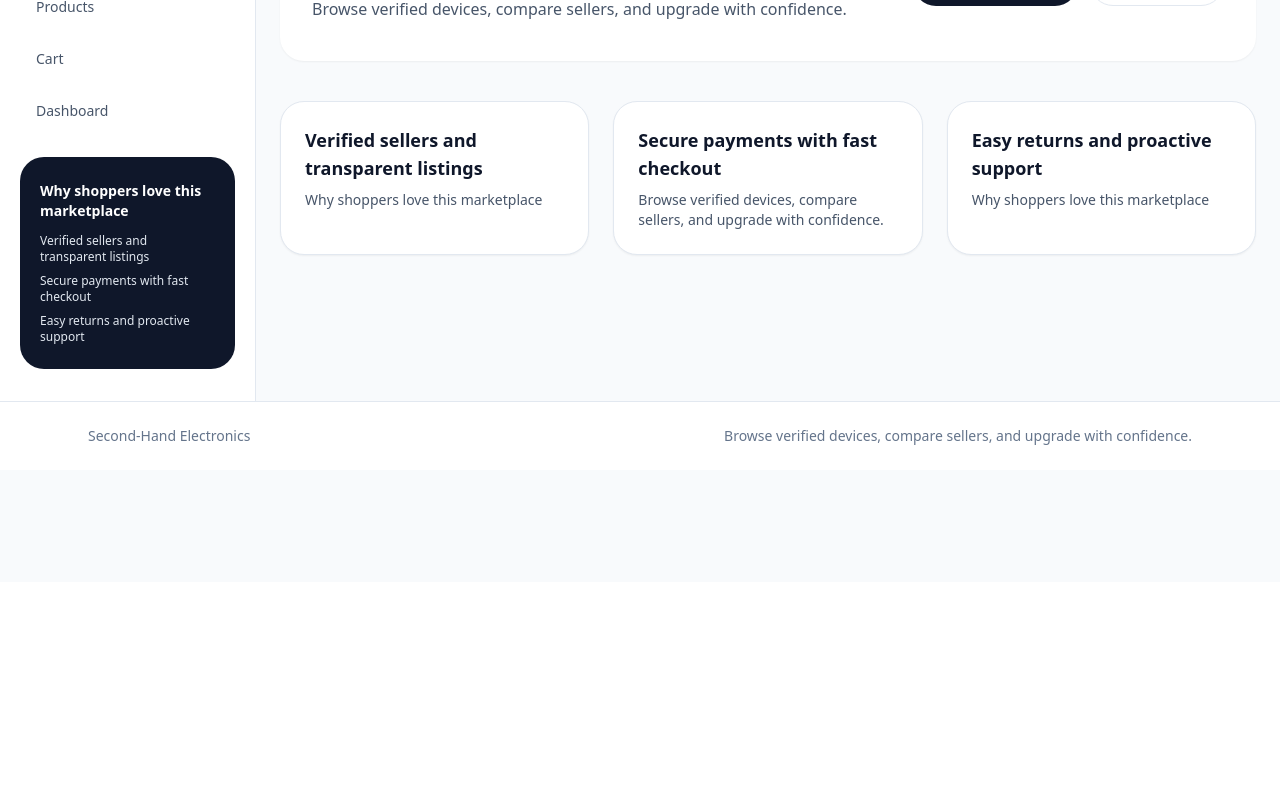
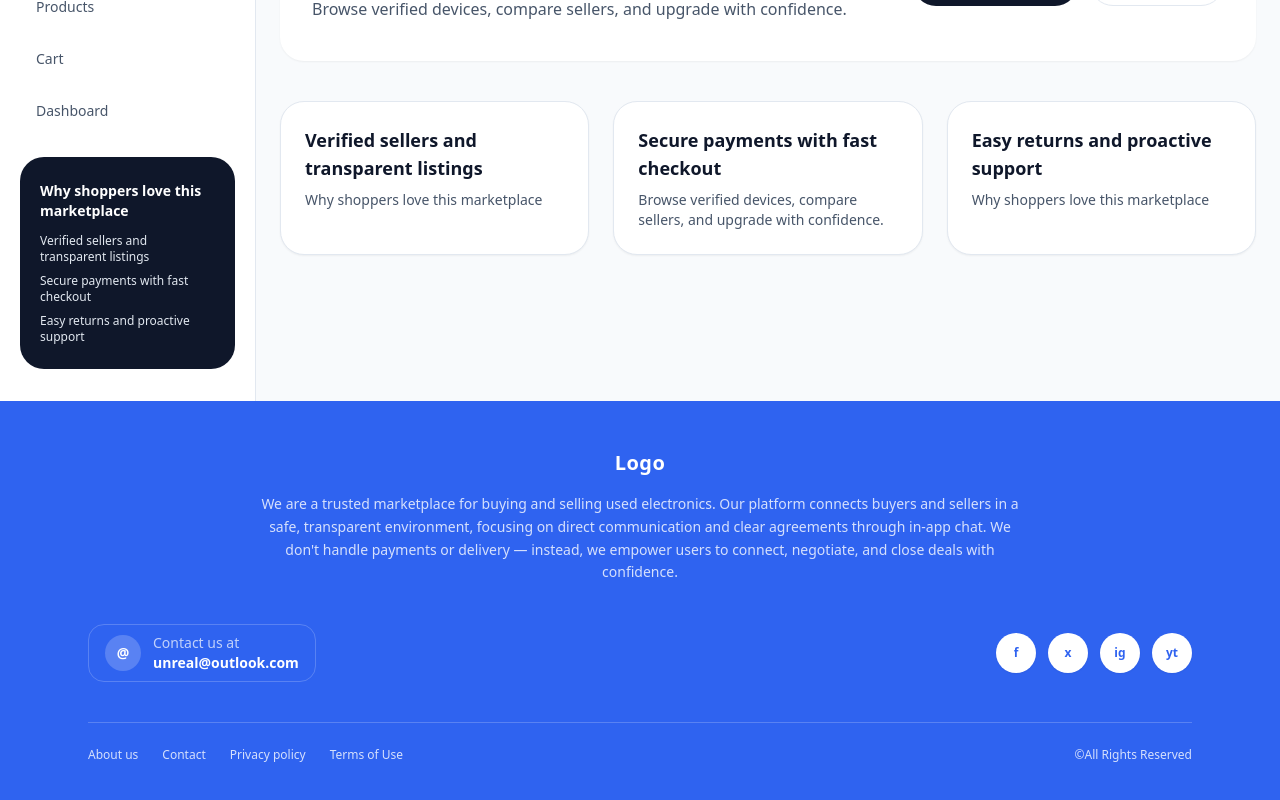
Before and after one commit to GSG-PixelCraft/SECOND-HAND-ELECTRONICS-MARKETPLACE, a React (Vite) app: page / in a window 1280 px wide. Shown: the part 218-1018 px from the top of the page. Before the commit the page ends 800 px from the top, so only its background shows below. Built offline with nearby package versions, Linux system fonts and the light colour scheme.

Commit message:
feat: redesign footer component and update i18n translations for improved user experience

```diff
--- a/src/components/layout/footer.tsx
+++ b/src/components/layout/footer.tsx
@@ -4,10 +4,66 @@ export const Footer = () => {
   const { t } = useTranslation();
 
   return (
-    <footer className="border-t border-slate-200 bg-white">
-      <div className="mx-auto flex max-w-6xl flex-col gap-2 px-6 py-6 text-sm text-slate-500 md:flex-row md:items-center md:justify-between">
-        <span>{t("nav.brand")}</span>
-        <span>{t("home.heroSubtitle")}</span>
+    <footer className="bg-[#2F63F0] text-white">
+      <div className="mx-auto flex max-w-6xl flex-col gap-10 px-6 py-12">
+        <div className="flex flex-col items-center gap-4 text-center">
+          <h2 className="text-xl font-semibold tracking-wide">
+            {t("footer.logo")}
+          </h2>
+          <p className="max-w-3xl text-sm leading-relaxed text-white/80">
+            {t("footer.description")}
+          </p>
+        </div>
+
+        <div className="flex flex-col items-center justify-between gap-6 md:flex-row">
+          <div className="flex items-center gap-3 rounded-2xl border border-white/20 px-4 py-2">
+            <span className="flex h-9 w-9 items-center justify-center rounded-full bg-white/20 text-sm font-semibold">
+              @
+            </span>
+            <div className="text-left text-sm">
+              <p className="text-white/70">{t("footer.contactLabel")}</p>
+              <a
+                className="font-semibold text-white hover:text-white/90"
+                href="mailto:unreal@outlook.com"
+              >
+                {t("footer.contactEmail")}
+              </a>
+            </div>
+          </div>
+
+          <div className="flex items-center gap-3">
+            {["facebook", "twitter", "instagram", "youtube"].map((network) => (
+              <button
+                key={network}
+                className="flex h-10 w-10 items-center justify-center rounded-full bg-white text-[#2F63F0] shadow-sm transition hover:scale-105"
+                type="button"
+                aria-label={t(`footer.social.${network}`)}
+              >
+                <span className="text-xs font-semibold">
+                  {t(`footer.social.abbr.${network}`)}
+                </span>
+              </button>
+            ))}
+          </div>
+        </div>
+
+        <div className="flex flex-col items-center gap-4 border-t border-white/20 pt-6 text-xs text-white/80 md:flex-row md:justify-between">
+          <div className="flex flex-wrap items-center justify-center gap-6">
+            <a className="hover:text-white" href="#about">
+              {t("footer.links.about")}
+            </a>
+            <a className="hover:text-white" href="#contact">
+              {t("footer.links.contact")}
+            </a>
+            <a className="hover:text-white" href="#privacy">
+              {t("footer.links.privacy")}
+            </a>
+            <a className="hover:text-white" href="#terms">
+              {t("footer.links.terms")}
+            </a>
+          </div>
+          <span>{t("footer.rights")}</span>
+        </div>
       </div>
     </footer>
   );
--- a/src/lib/i18n.ts
+++ b/src/lib/i18n.ts
@@ -123,6 +123,32 @@ const resources = {
       loading: {
         title: "Loading…",
       },
+      footer: {
+        logo: "Logo",
+        description:
+          "We are a trusted marketplace for buying and selling used electronics. Our platform connects buyers and sellers in a safe, transparent environment, focusing on direct communication and clear agreements through in-app chat. We don't handle payments or delivery — instead, we empower users to connect, negotiate, and close deals with confidence.",
+        contactLabel: "Contact us at",
+        contactEmail: "unreal@outlook.com",
+        rights: "©All Rights Reserved",
+        links: {
+          about: "About us",
+          contact: "Contact",
+          privacy: "Privacy policy",
+          terms: "Terms of Use",
+        },
+        social: {
+          facebook: "Facebook",
+          twitter: "Twitter",
+          instagram: "Instagram",
+          youtube: "YouTube",
+          abbr: {
+            facebook: "f",
+            twitter: "x",
+            instagram: "ig",
+            youtube: "yt",
+          },
+        },
+      },
     },
   },
 };
```
Also changed, not shown: src/components/layout/container.tsx (deleted), src/components/layout/page-shell.tsx (deleted), src/components/layout/section.tsx (deleted).
